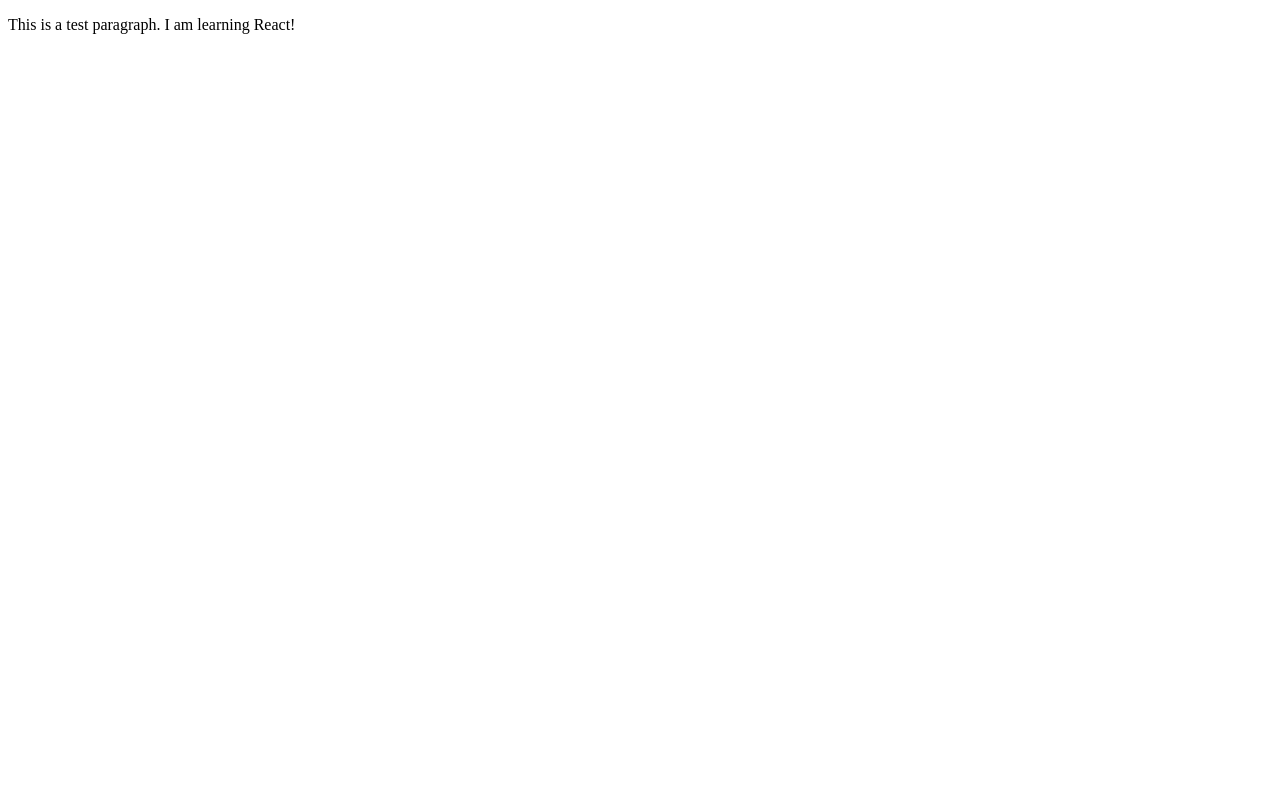
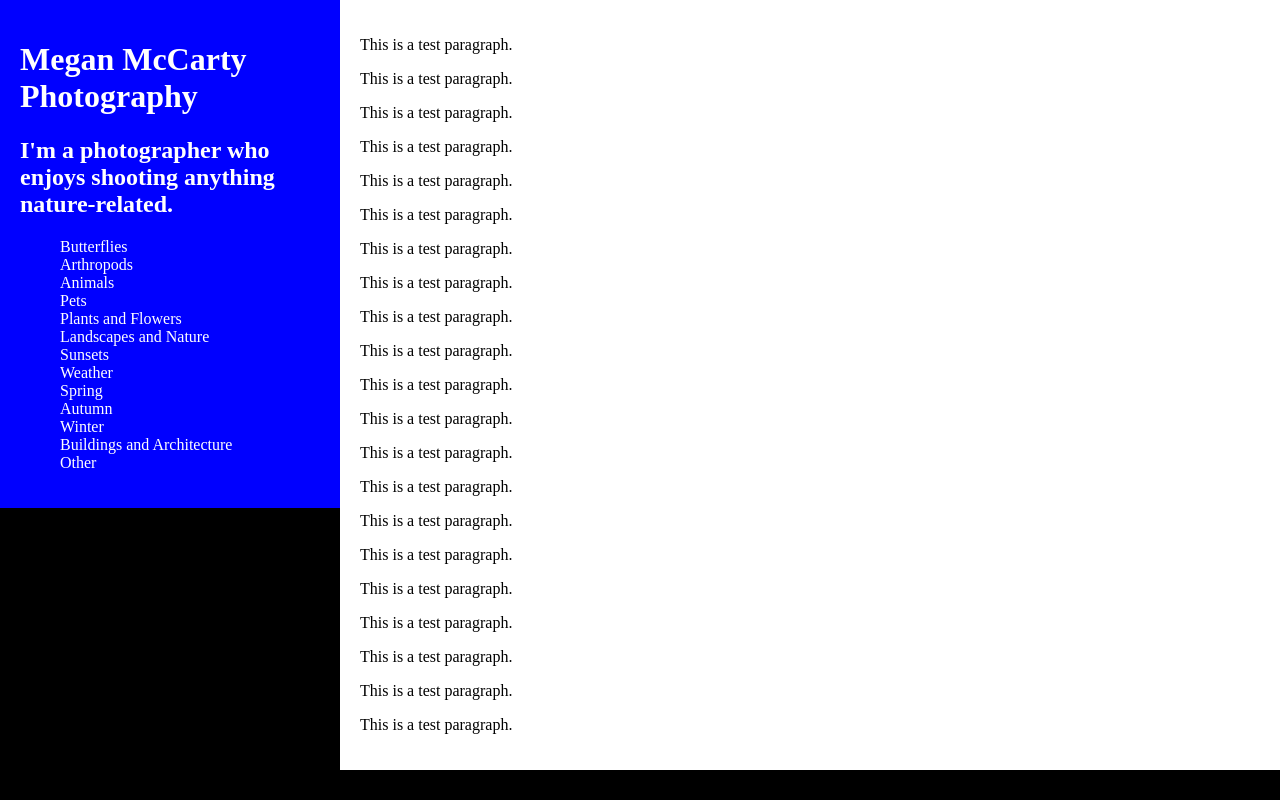
Before and after one commit to Meganmccarty/photography, a React (Create React App) app in the folder djangoreactphotography/frontend/: page / in a window 1280 px wide. Built offline with nearby package versions, Linux system fonts and the light colour scheme.

Commit message:
Added component files, added styling

```diff
--- a/djangoreactphotography/frontend/src/components/App.js
+++ b/djangoreactphotography/frontend/src/components/App.js
@@ -1,13 +1,16 @@
 import React from 'react';
+import Navbar from './Navbar.js';
+import Gallery from './Gallery.js';
 
-function App() {
+const App = () => {
   return (
-    <div className="App">
-      <header className="App-header">
-        <p>This is a test paragraph. I am learning React!</p>
-      </header>
-    </div>
-  );
+
+        <div className="Main-container">
+          <Navbar />
+          <Gallery />
+        </div>
+
+  )
 }
 
 export default App;
--- /dev/null
+++ b/djangoreactphotography/frontend/src/components/Gallery.js
@@ -0,0 +1,31 @@
+import React from 'react';
+
+function Gallery() {
+    return (
+        <div className="Gallery">
+            <p>This is a test paragraph.</p>
+            <p>This is a test paragraph.</p>
+            <p>This is a test paragraph.</p>
+            <p>This is a test paragraph.</p>
+            <p>This is a test paragraph.</p>
+            <p>This is a test paragraph.</p>
+            <p>This is a test paragraph.</p>
+            <p>This is a test paragraph.</p>
+            <p>This is a test paragraph.</p>
+            <p>This is a test paragraph.</p>
+            <p>This is a test paragraph.</p>
+            <p>This is a test paragraph.</p>
+            <p>This is a test paragraph.</p>
+            <p>This is a test paragraph.</p>
+            <p>This is a test paragraph.</p>
+            <p>This is a test paragraph.</p>
+            <p>This is a test paragraph.</p>
+            <p>This is a test paragraph.</p>
+            <p>This is a test paragraph.</p>
+            <p>This is a test paragraph.</p>
+            <p>This is a test paragraph.</p>
+        </div>
+    )
+}
+
+export default Gallery;
--- /dev/null
+++ b/djangoreactphotography/frontend/src/components/Navbar.js
@@ -0,0 +1,29 @@
+import React from 'react';
+
+function Navbar() {
+    return (
+        <div className="Navbar">
+            <h1>Megan McCarty Photography</h1>
+            <h2>I'm a photographer who enjoys shooting anything nature-related.</h2>
+            <nav>
+                <ul>
+                    <a href="#"><li>Butterflies</li></a>
+                    <a href="#"><li>Arthropods</li></a>
+                    <a href="#"><li>Animals</li></a>
+                    <a href="#"><li>Pets</li></a>
+                    <a href="#"><li>Plants and Flowers</li></a>
+                    <a href="#"><li>Landscapes and Nature</li></a>
+                    <a href="#"><li>Sunsets</li></a>
+                    <a href="#"><li>Weather</li></a>
+                    <a href="#"><li>Spring</li></a>
+                    <a href="#"><li>Autumn</li></a>
+                    <a href="#"><li>Winter</li></a>
+                    <a href="#"><li>Buildings and Architecture</li></a>
+                    <a href="#"><li>Other</li></a>
+                </ul>
+            </nav>
+        </div>
+    )
+}
+
+export default Navbar;
--- a/djangoreactphotography/frontend/src/index.js
+++ b/djangoreactphotography/frontend/src/index.js
@@ -1,6 +1,7 @@
 import React from 'react';
 import ReactDOM from 'react-dom';
 import App from './components/App';
+import './styles.css';
 import * as serviceWorker from './serviceWorker';
 
 ReactDOM.render(
--- /dev/null
+++ b/djangoreactphotography/frontend/src/styles.css
@@ -0,0 +1,64 @@
+body {
+    background-color: black;
+    margin: 0;
+}
+
+.Navbar {
+    background-color: blue;
+    color: white;
+    max-width: 300px;
+    padding: 20px;
+    position: fixed;
+}
+
+.Navbar li {
+    list-style-type: none;
+}
+
+.Navbar a {
+    text-decoration: none;
+    color: white;
+}
+
+.Gallery {
+    margin-left: 340px;
+    width: 80%;
+    padding: 20px;
+    background-color: white;
+}
+
+.Main-container {
+    display: flex;
+    flex-direction: row;
+    align-items: top;
+    justify-content: space-between;
+}
+
+@media all and (max-width: 900px) {
+    .Main-container {
+        flex-direction: column;
+        align-items: center;
+        justify-content: center;
+    }
+
+    .Navbar {
+        display: flex;
+        flex-direction: column;
+        position: static;
+        max-width: 850px;
+        width: 100%;
+
+    }
+
+    h1, h2, p {
+        padding-left: 20px;
+        padding-right: 20px;
+    }
+
+    .Gallery {
+        max-width: 850px;
+        width: 100%;
+        margin-left: 0;
+
+    }
+}
```
